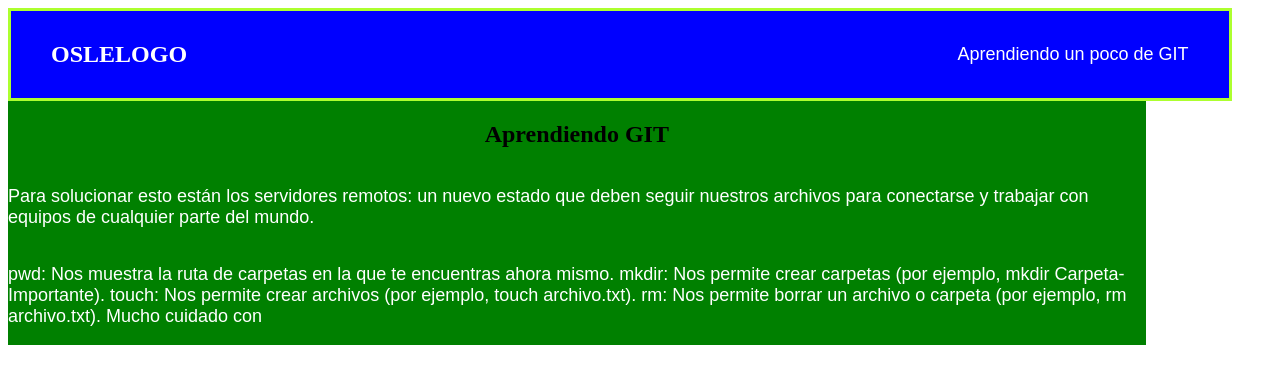
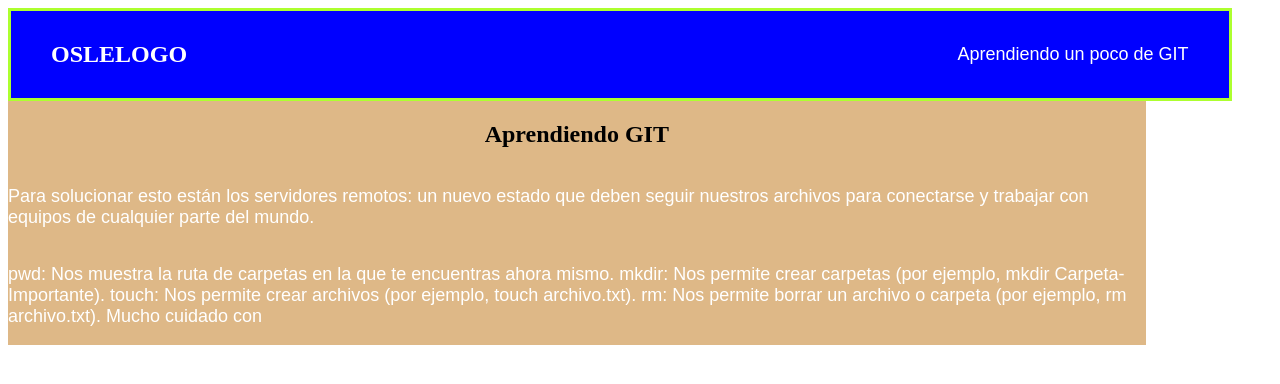
Before and after one commit to oslelogo1/LearningGit, a plain HTML site: page index.html in a window 1280 px wide. Drawn offline with Linux system fonts and the light colour scheme.

Commit message:
Cambio a cafe

```diff
--- a/style/Style.css
+++ b/style/Style.css
@@ -1,5 +1,5 @@
 div{
-    background-color: green;
+    background-color: burlywood;
     width: 90%;
     display: flex;
     flex-direction: column;
```
